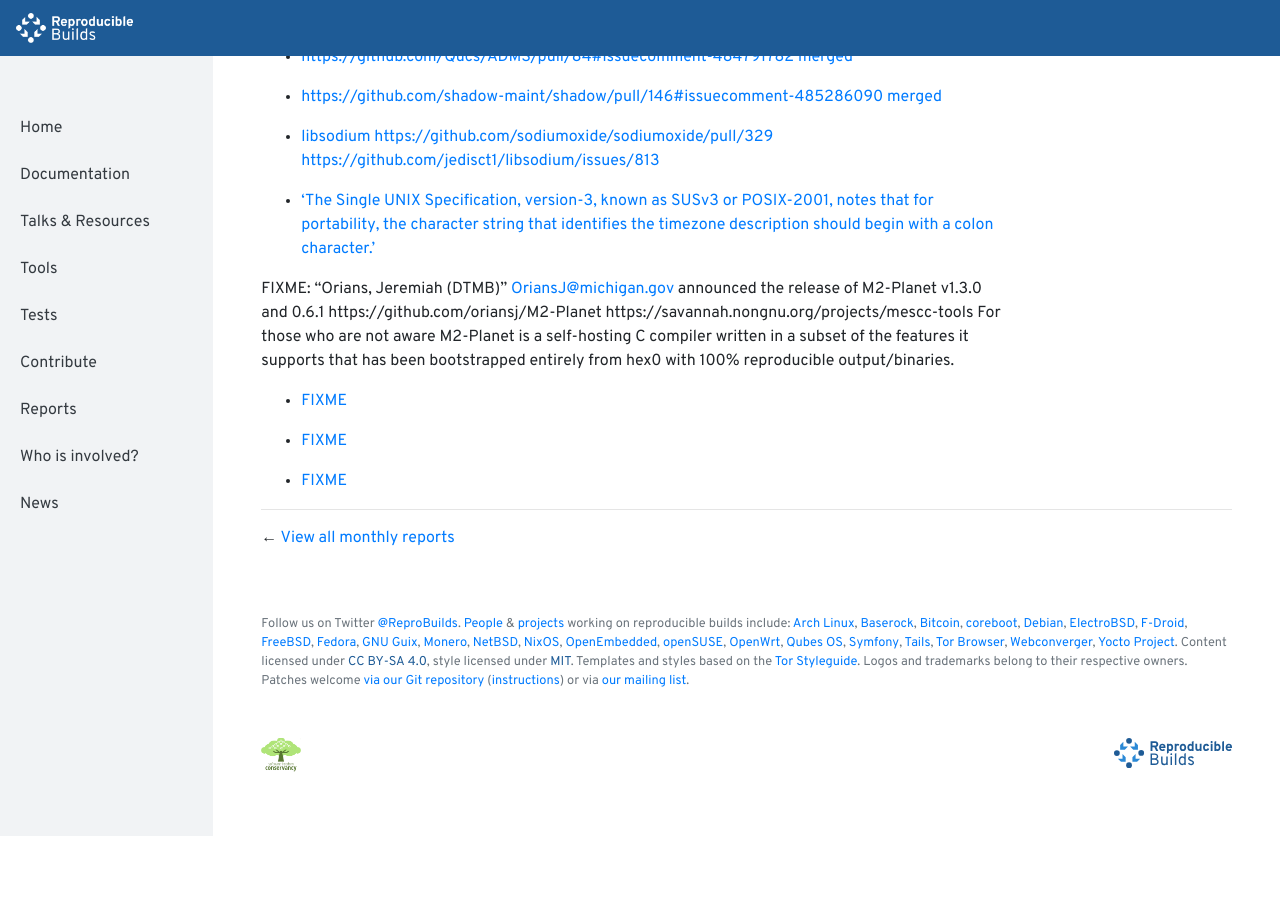
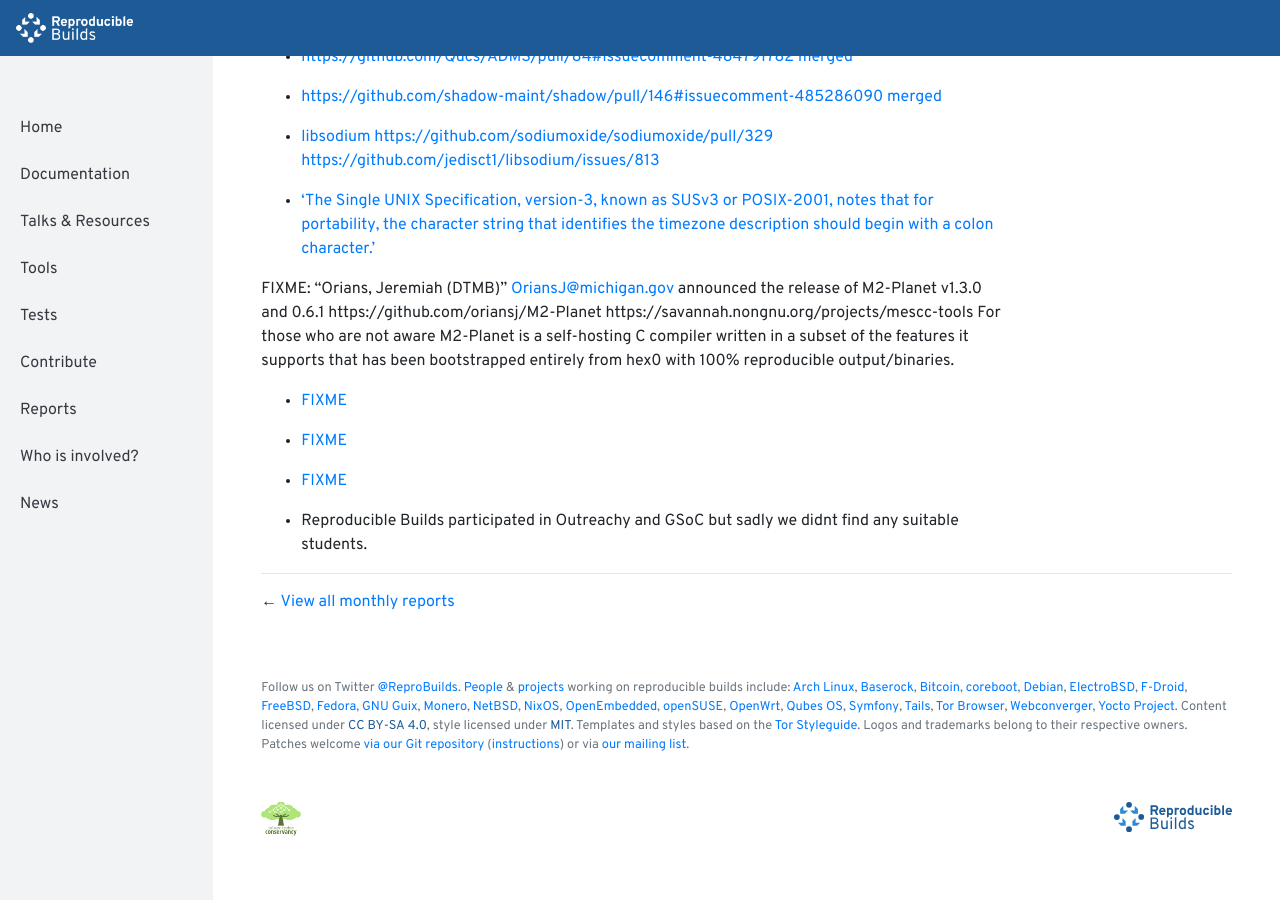
Before and after one commit to prototypefund/reproducible-website, a Jekyll site: the page built from _reports/2019-04.md, in a window 1280 px wide and 900 px high, scrolled down 1197 px. Built offline with Jekyll 4.4.1, drawn with Linux system fonts in a browser that asks for light colours; before the commit the page ends 2033 px from its top, so only the background shows below that.

Commit message:
201904: mention participation in Outreachy and GSoC
Signed-off-by: Holger Levsen <holger@layer-acht.org>

```diff
--- a/_reports/2019-04.md
+++ b/_reports/2019-04.md
@@ -59,3 +59,5 @@
 * [FIXME](https://github.com/golang/go/issues/16860)
 
 * [FIXME](https://securelist.com/operation-shadowhammer-a-high-profile-supply-chain-attack/90380/)
+
+* Reproducible Builds participated in Outreachy and GSoC but sadly we didnt find any suitable students.
```
